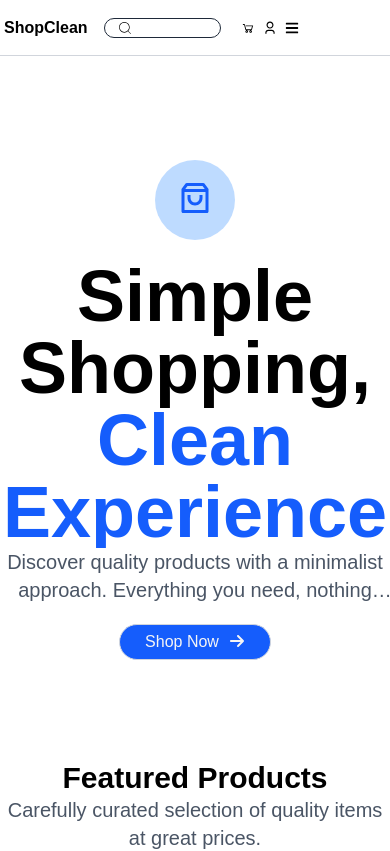
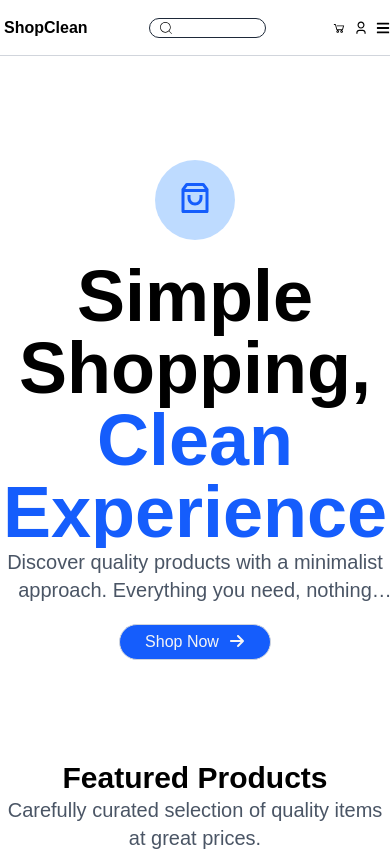
Before and after one commit to Muzaffarfullstack/ShopClean, a React (Vite) app: page / in a window 390 px wide. Shown: the top 851 px of the page. Built offline with nearby package versions, Linux system fonts and the light colour scheme.

Commit message:
working on responsiveness

```diff
--- a/src/components/Navbar.jsx
+++ b/src/components/Navbar.jsx
@@ -21,7 +21,7 @@ function Navbar() {
 
   return (
     <header className="navbar-container relative top-4 max-sm:max-w-[642px] max-sm:overflow-hidden">
-      <nav className="wrapper flex gap-5 items-center">
+      <nav className="wrapper flex gap-5 items-center max-sm:flex justify-between">
         <div className="logo">
           <NavLink className="navbar-link font-bold text-3xl hover:text-blue-500 max-sm:text-base relative left-1">
             ShopClean
@@ -52,7 +52,7 @@ function Navbar() {
 
         {/* search bar */}
         <div className="searchbar border border-gray-800 h-8 rounded-2xl flex items-center w-md relative max-sm:max-w-[160px] max-sm:w-[30%] max-sm:h-[20px]">
-          <CiSearch className="absolute left-3 text-xl font-semibold max-sm:text-base" />
+          <CiSearch className="absolute left-3 text-xl font-semibold max-sm:text-base max-sm:left-2" />
           <input
             type="text"
             placeholder="Search products..."
```
